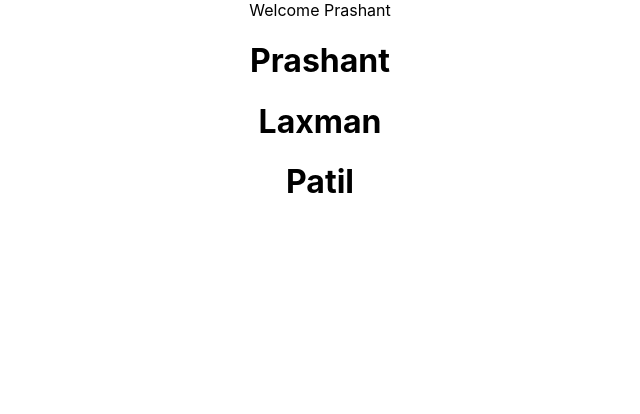
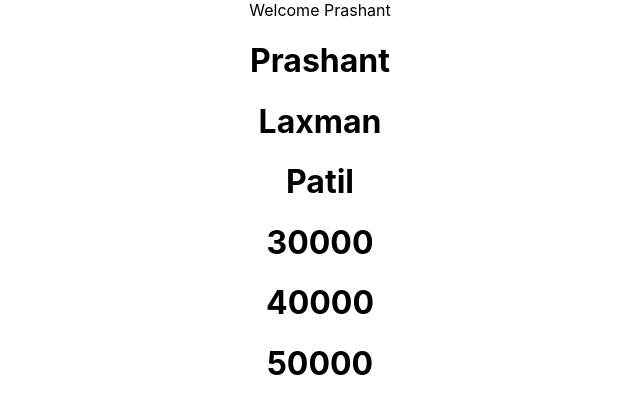
Before and after one commit to prashpatil702/React-conditions, a React (Create React App) app: page / in a window 1280 px wide. Shown: the top 414 px of the page, without its empty margins (320-960 px from the left). Built offline with nearby package versions, Linux system fonts and the light colour scheme.

Commit message:
removed errs

```diff
--- a/src/component/CutomObject.js
+++ b/src/component/CutomObject.js
@@ -21,8 +21,8 @@ function CustomObject() {
         }
     ]
 
-    const objects = persons.map(p => (<Person key={p.id} p={persons} /> ))
-
+    // const objects = persons.map(p => <h2>I am {p.name}</h2> )
+    const objects = persons.map(p => <Person p={p}></Person> )
     return (
         <div>{objects}</div>
     )
--- a/src/component/NameList.js
+++ b/src/component/NameList.js
@@ -3,7 +3,7 @@ import React from 'react'
 function NameList()
 {
     const names = ['Prashant','Laxman','Patil']
-    const name = names.map(name => <h1 key={name}>{name}</h1>)
+    const name = names.map((name,index) => <h1 key={index}>{name}</h1>)
     return(
         <div>{name}</div>
     )
```
